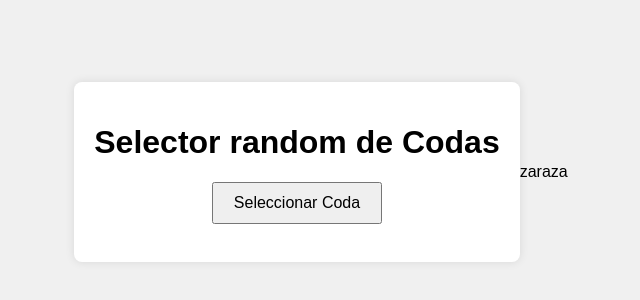
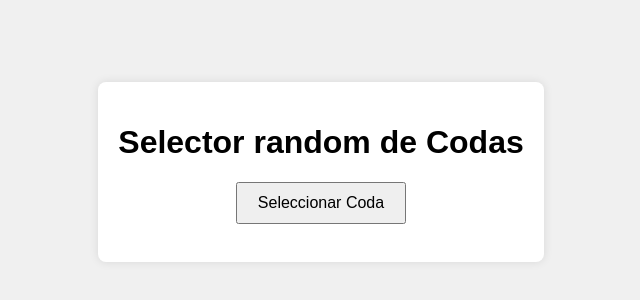
Before and after one commit to gjfresno/devify-random, a plain HTML site: page index.html in a window 1280 px wide. Shown: the part 228-528 px from the top of the page, without its empty margins (319-959 px from the left). Drawn offline with Linux system fonts and the light colour scheme.

Commit message:
Update index.html

```diff
--- a/index.html
+++ b/index.html
@@ -12,7 +12,6 @@
         <button id="selectButton">Seleccionar Coda</button>
         <p id="selectedPerson"></p>
     </div>
-<p>zaraza</p>
 
     <script src="script.js"></script>
 </body>
```
